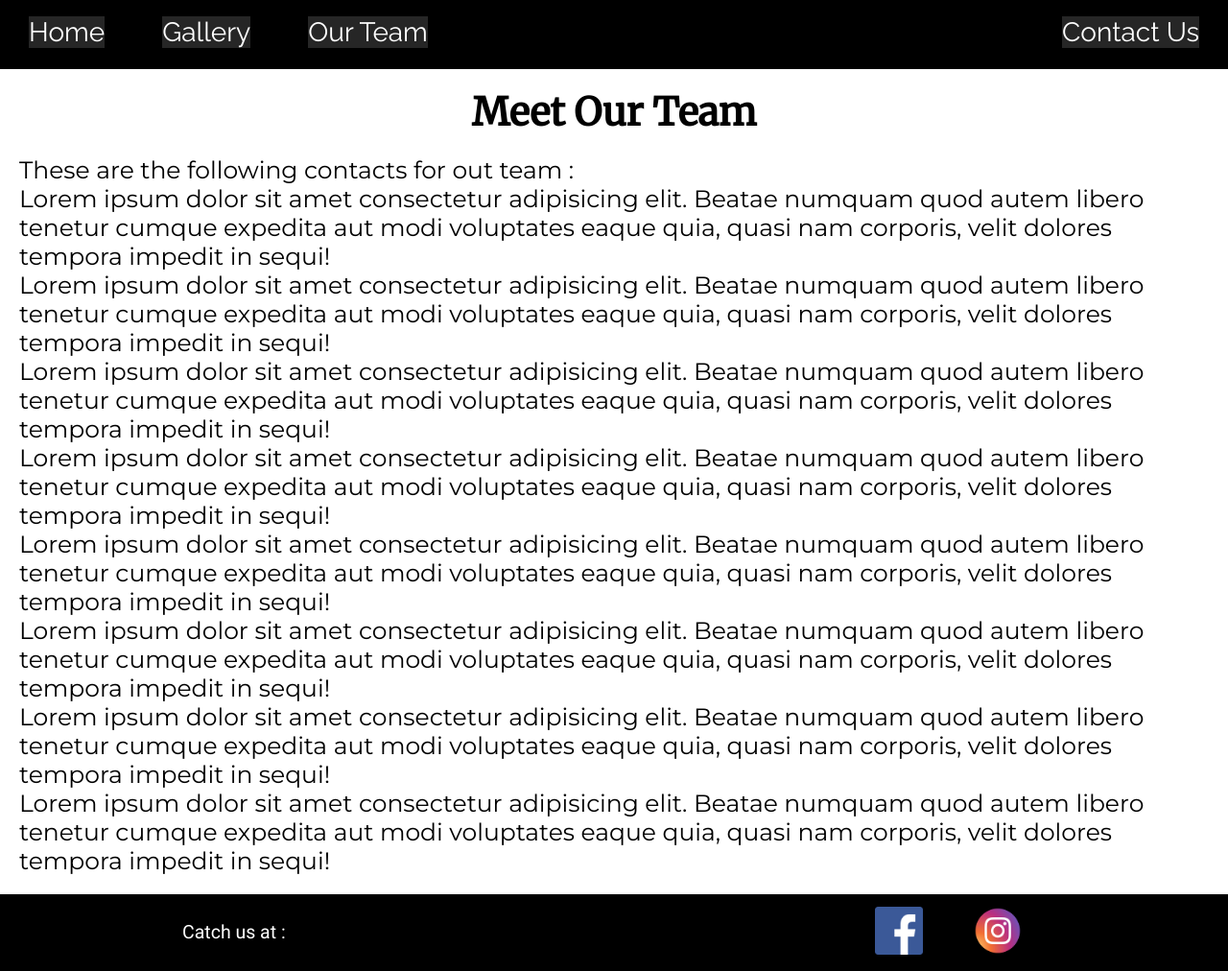
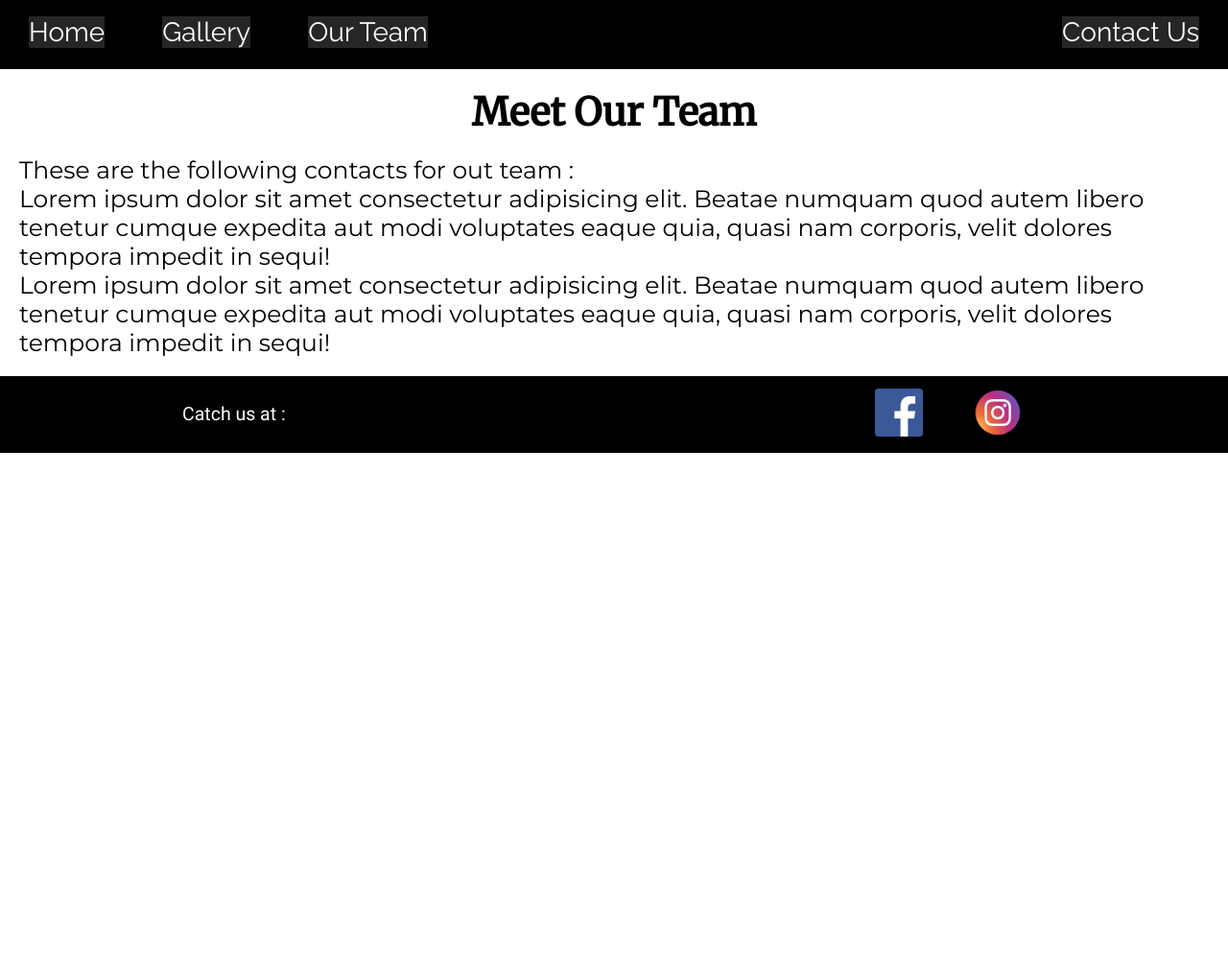
Before and after one commit to rdsaini1998/engiarts, a plain HTML site: page team.html in a window 1280 px wide. Shown: the whole page at 96% size. After the commit the page ends 800 px from the top, so only its background shows below. Drawn offline with Linux system fonts and the light colour scheme.

Commit message:
Update team.html

```diff
--- a/team.html
+++ b/team.html
@@ -23,12 +23,6 @@
                 <p>These are the following contacts for out team :</p>
                 <p>Lorem ipsum dolor sit amet consectetur adipisicing elit. Beatae numquam quod autem libero tenetur cumque expedita aut modi voluptates eaque quia, quasi nam corporis, velit dolores tempora impedit in sequi!</p>
                 <p>Lorem ipsum dolor sit amet consectetur adipisicing elit. Beatae numquam quod autem libero tenetur cumque expedita aut modi voluptates eaque quia, quasi nam corporis, velit dolores tempora impedit in sequi!</p>
-                <p>Lorem ipsum dolor sit amet consectetur adipisicing elit. Beatae numquam quod autem libero tenetur cumque expedita aut modi voluptates eaque quia, quasi nam corporis, velit dolores tempora impedit in sequi!</p>
-                <p>Lorem ipsum dolor sit amet consectetur adipisicing elit. Beatae numquam quod autem libero tenetur cumque expedita aut modi voluptates eaque quia, quasi nam corporis, velit dolores tempora impedit in sequi!</p>
-                <p>Lorem ipsum dolor sit amet consectetur adipisicing elit. Beatae numquam quod autem libero tenetur cumque expedita aut modi voluptates eaque quia, quasi nam corporis, velit dolores tempora impedit in sequi!</p>
-                <p>Lorem ipsum dolor sit amet consectetur adipisicing elit. Beatae numquam quod autem libero tenetur cumque expedita aut modi voluptates eaque quia, quasi nam corporis, velit dolores tempora impedit in sequi!</p>
-                <p>Lorem ipsum dolor sit amet consectetur adipisicing elit. Beatae numquam quod autem libero tenetur cumque expedita aut modi voluptates eaque quia, quasi nam corporis, velit dolores tempora impedit in sequi!</p>
-                <p>Lorem ipsum dolor sit amet consectetur adipisicing elit. Beatae numquam quod autem libero tenetur cumque expedita aut modi voluptates eaque quia, quasi nam corporis, velit dolores tempora impedit in sequi!</p>
             </section>
 
 
```
